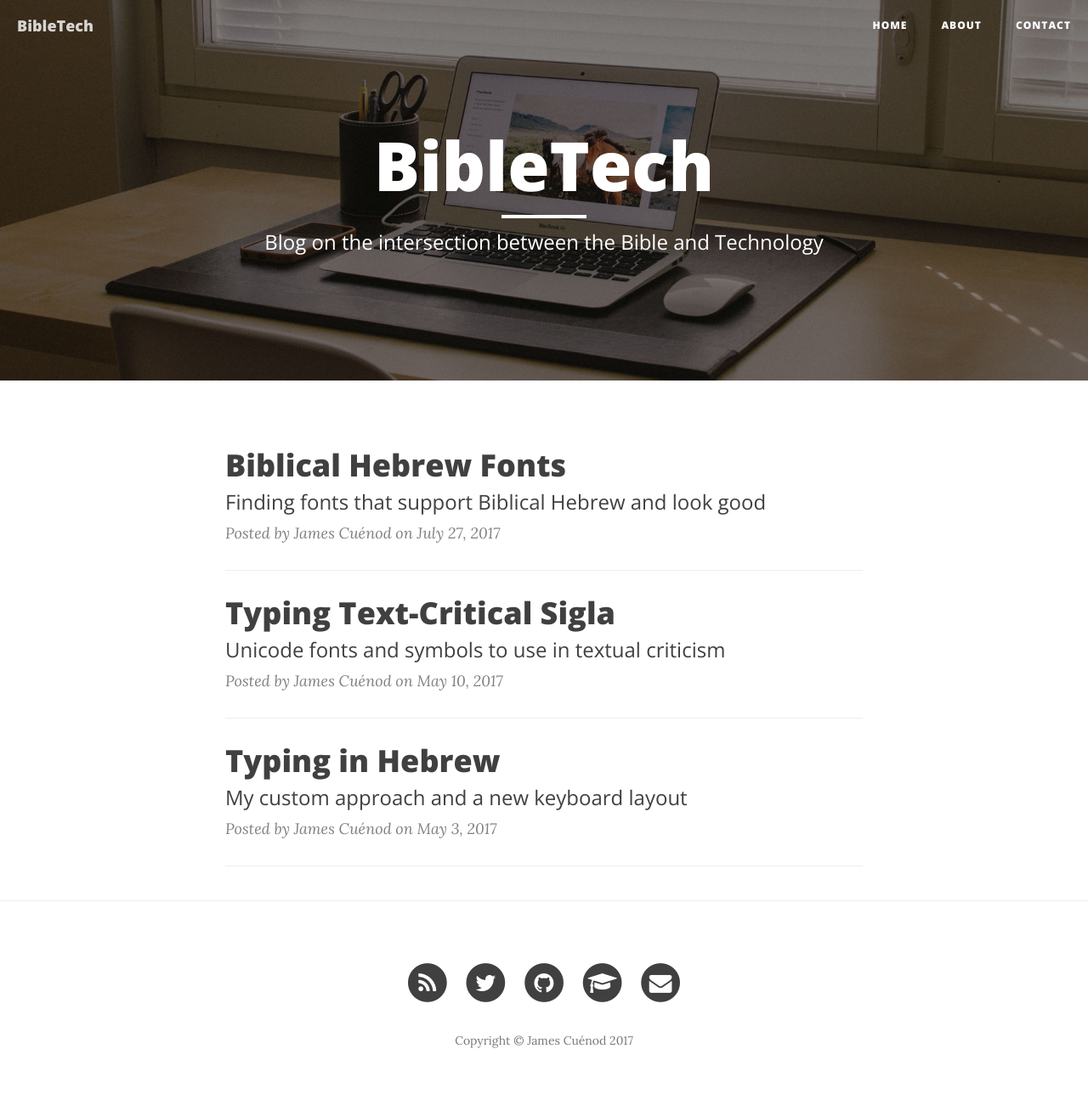
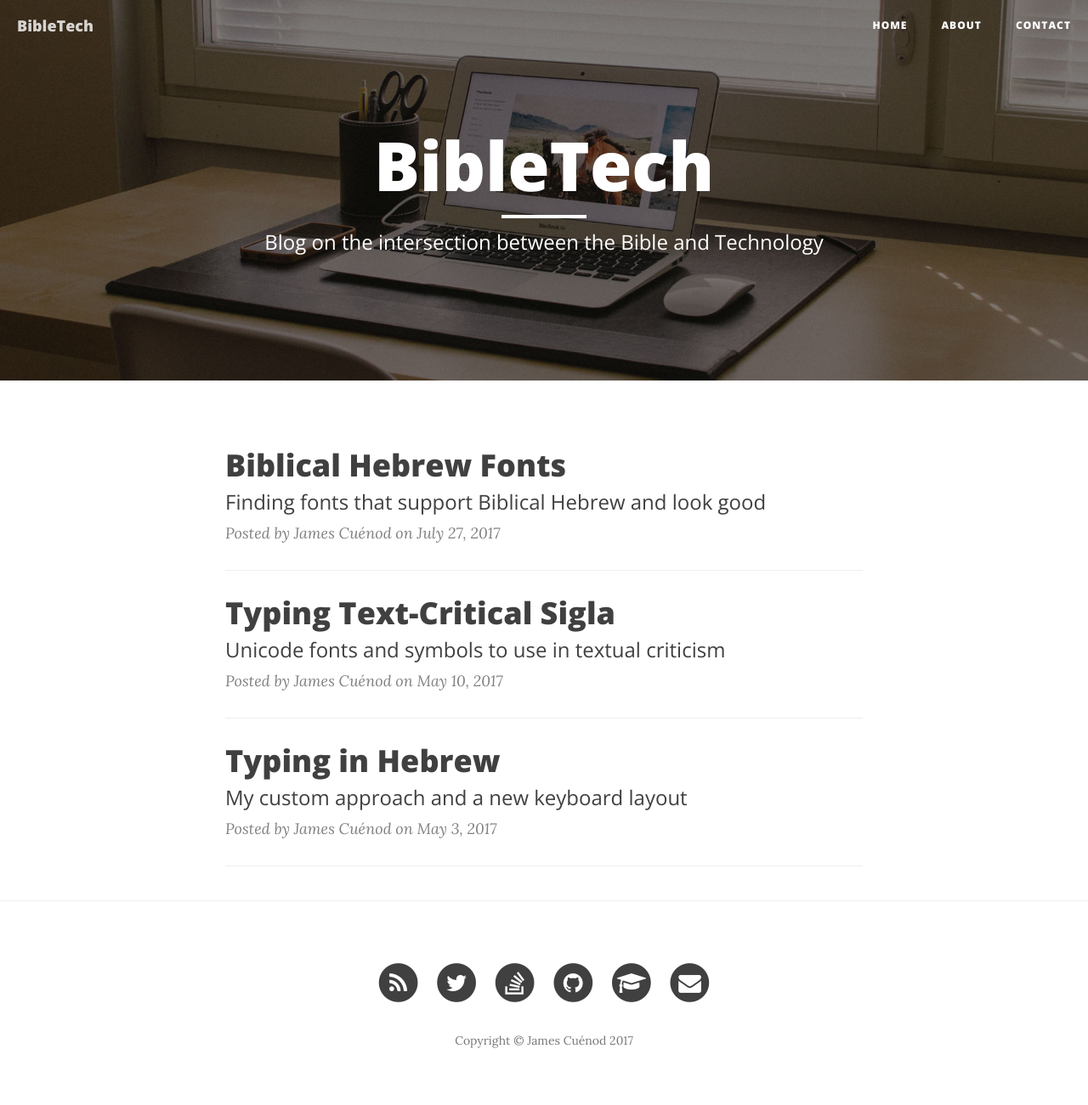
Before and after one commit to jcuenod/bibletech, a Jekyll site: the page built from index.html, in a window 1280 px wide. Shown: the whole page at 85% size. Built offline with Jekyll 4.4.1, drawn with Linux system fonts in a browser that asks for light colours; nearby versions of some CDN libraries; the list of posts is cut into pages by our own code.

Commit message:
Added stackoverflow to footer

```diff
--- a/_config.yml
+++ b/_config.yml
@@ -7,6 +7,7 @@ description: "Blog on the intersection between the Bible and Technology. Writing
 baseurl: "/bibletech"
 url: "http://jcuenod.github.io"
 twitter_username: jamescuenod
+stackoverflow_userid: 123415
 github_username: jcuenod
 academia_username: JamesCuénod
 email_username: j3frea@gmail.com
--- a/_includes/footer.html
+++ b/_includes/footer.html
@@ -28,6 +28,16 @@
                             <span class="fa-stack fa-lg">
                                 <i class="fa fa-circle fa-stack-2x"></i>
                                 <i class="fa fa-facebook fa-stack-1x fa-inverse"></i>
+                            </span>
+                        </a>
+                    </li>
+                    {% endif %}
+                    {% if site.stackoverflow_userid %}
+                    <li>
+                        <a href="https://stackoverflow.com/users/{{ site.stackoverflow_userid }}">
+                            <span class="fa-stack fa-lg">
+                                <i class="fa fa-circle fa-stack-2x"></i>
+                                <i class="fa fa-stack-overflow fa-stack-1x fa-inverse"></i>
                             </span>
                         </a>
                     </li>
```
